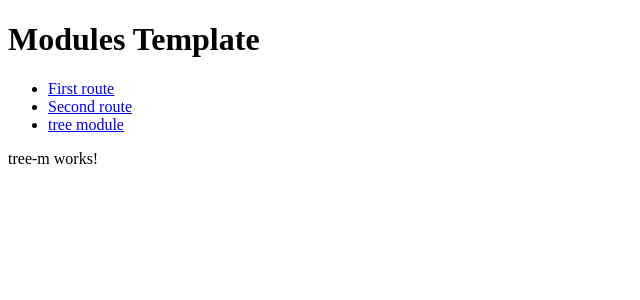
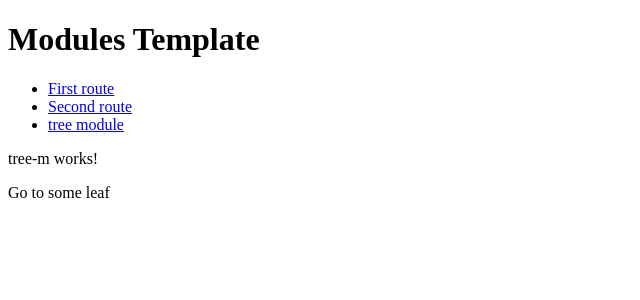
Before and after one commit to alexunjm/angular-11-review, an Angular app: page /tree-m in a window 1280 px wide. Shown: the top 300 px of the page, without its empty margins (0-640 px from the left). Built offline with nearby package versions, Linux system fonts and the light colour scheme.

Commit message:
ir a una hoja del arbol

```diff
--- a/src/app/tree-m/tree-m-routing.module.ts
+++ b/src/app/tree-m/tree-m-routing.module.ts
@@ -3,10 +3,13 @@ import { Routes, RouterModule } from '@angular/router';
 
 import { TreeMComponent } from './tree-m.component';
 
-const routes: Routes = [{ path: '', component: TreeMComponent }];
+const routes: Routes = [
+  { path: '', component: TreeMComponent },
+  { path: 'leaf', component: TreeMComponent },
+];
 
 @NgModule({
   imports: [RouterModule.forChild(routes)],
-  exports: [RouterModule]
+  exports: [RouterModule],
 })
-export class TreeMRoutingModule { }
+export class TreeMRoutingModule {}
--- a/src/app/tree-m/tree-m.component.html
+++ b/src/app/tree-m/tree-m.component.html
@@ -1 +1,2 @@
 <p>tree-m works!</p>
+<a (click)="goToALeaf()">Go to some leaf</a>
--- a/src/app/tree-m/tree-m.component.ts
+++ b/src/app/tree-m/tree-m.component.ts
@@ -1,15 +1,17 @@
 import { Component, OnInit } from '@angular/core';
+import { Router, ActivatedRoute } from '@angular/router';
 
 @Component({
   selector: 'app-tree-m',
   templateUrl: './tree-m.component.html',
-  styleUrls: ['./tree-m.component.scss']
+  styleUrls: ['./tree-m.component.scss'],
 })
 export class TreeMComponent implements OnInit {
+  constructor(private router: Router, private route: ActivatedRoute) {}
 
-  constructor() { }
+  ngOnInit(): void {}
 
-  ngOnInit(): void {
+  goToALeaf() {
+    this.router.navigate(['leaf'], { relativeTo: this.route });
   }
-
 }
```
